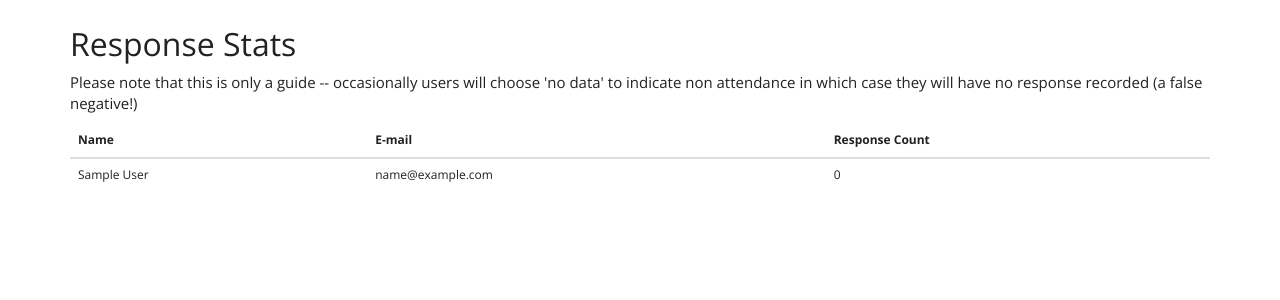
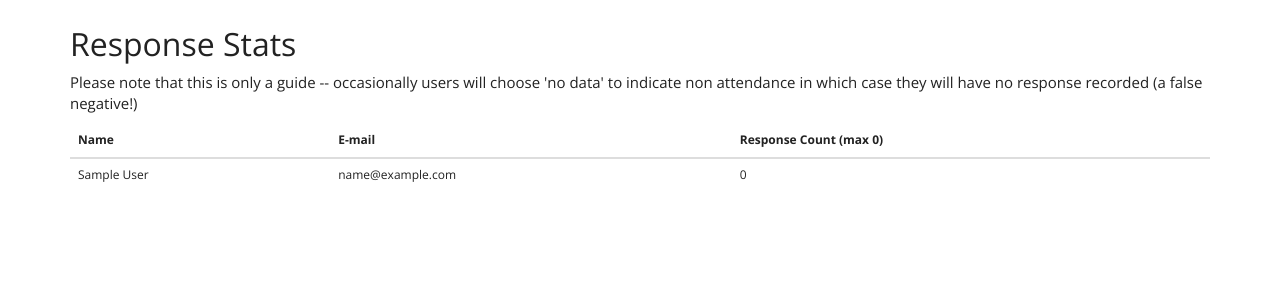
Before and after one commit to leepgent/rdec, a Django app: page /response-stats/ in a window 1280 px wide. Shown: the part 45-345 px from the top of the page. Run offline with Django 3.2, Linux system fonts and the light colour scheme; the visitor is signed in with stand-in values (Sample User, id 1); data comes from the database, SQL or seed files in the repository; data that the repository does not hold is empty; parts of the project's set-up code (start-up, migrations or seed data) failed here and were passed over; some libraries are stand-ins or nearby versions.

Commit message:
Now also showing total count of logged events alongside response statistics.

```diff
--- a/rdec/templates/rdec/response-stats.html
+++ b/rdec/templates/rdec/response-stats.html
@@ -10,7 +10,7 @@
         <tr>
         <th>Name</th>
         <th>E-mail</th>
-        <th>Response Count</th>
+        <th>Response Count (max {{ total }})</th>
     </tr>
     </thead>
                 <tbody>
--- a/rdec/views.py
+++ b/rdec/views.py
@@ -308,5 +308,6 @@ def response_stats(request):
         count = LeagueMemberEventAttending.objects.filter(user=user).count()
         payload[user] = count
 
+    total_available = Event.objects.all().count()
     stuff = sorted(payload.items(), key=lambda x: x[1])
-    return render(request, 'rdec/response-stats.html', {'stats': stuff})
+    return render(request, 'rdec/response-stats.html', {'stats': stuff, 'total': total_available})
```
